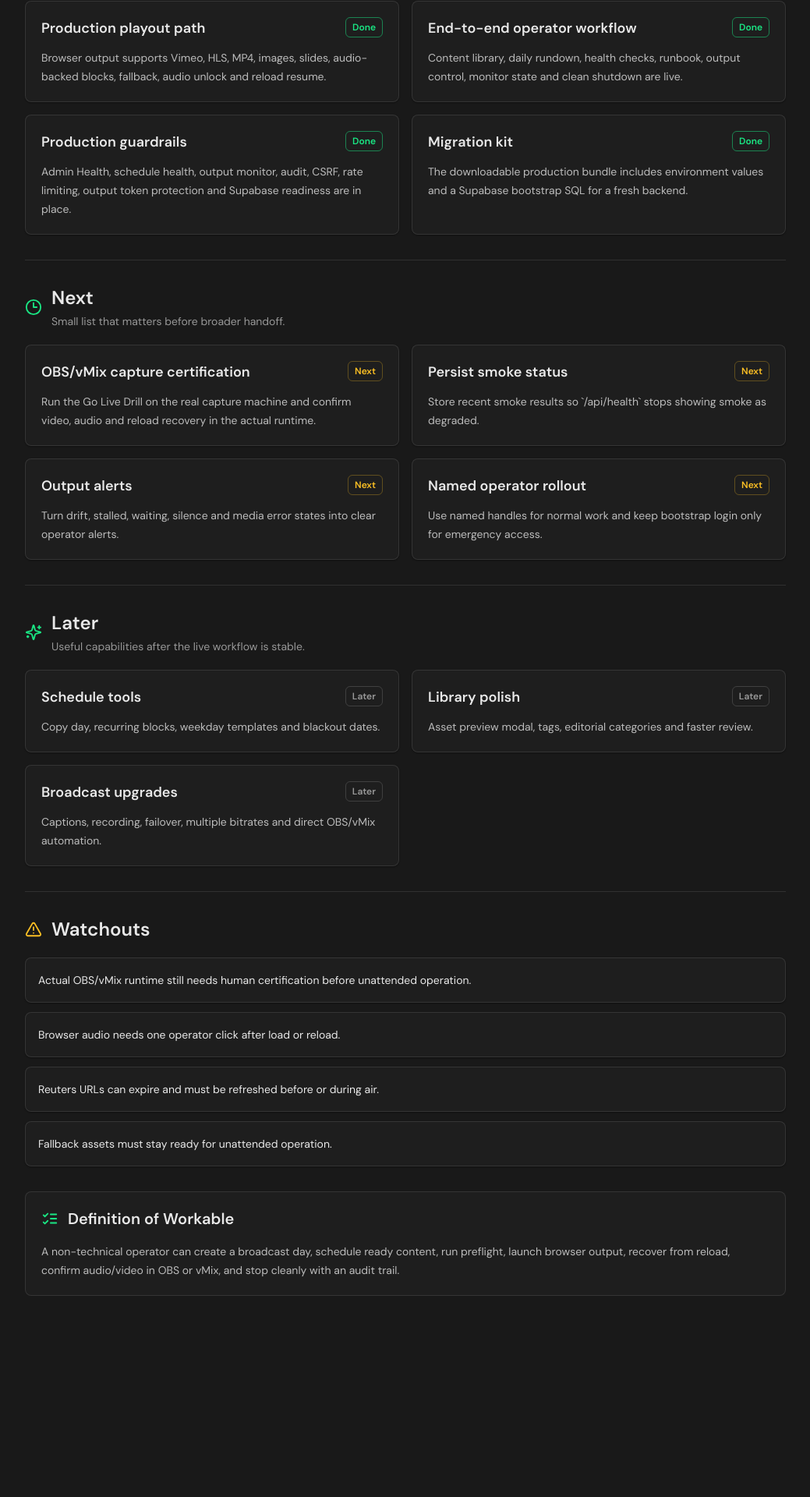
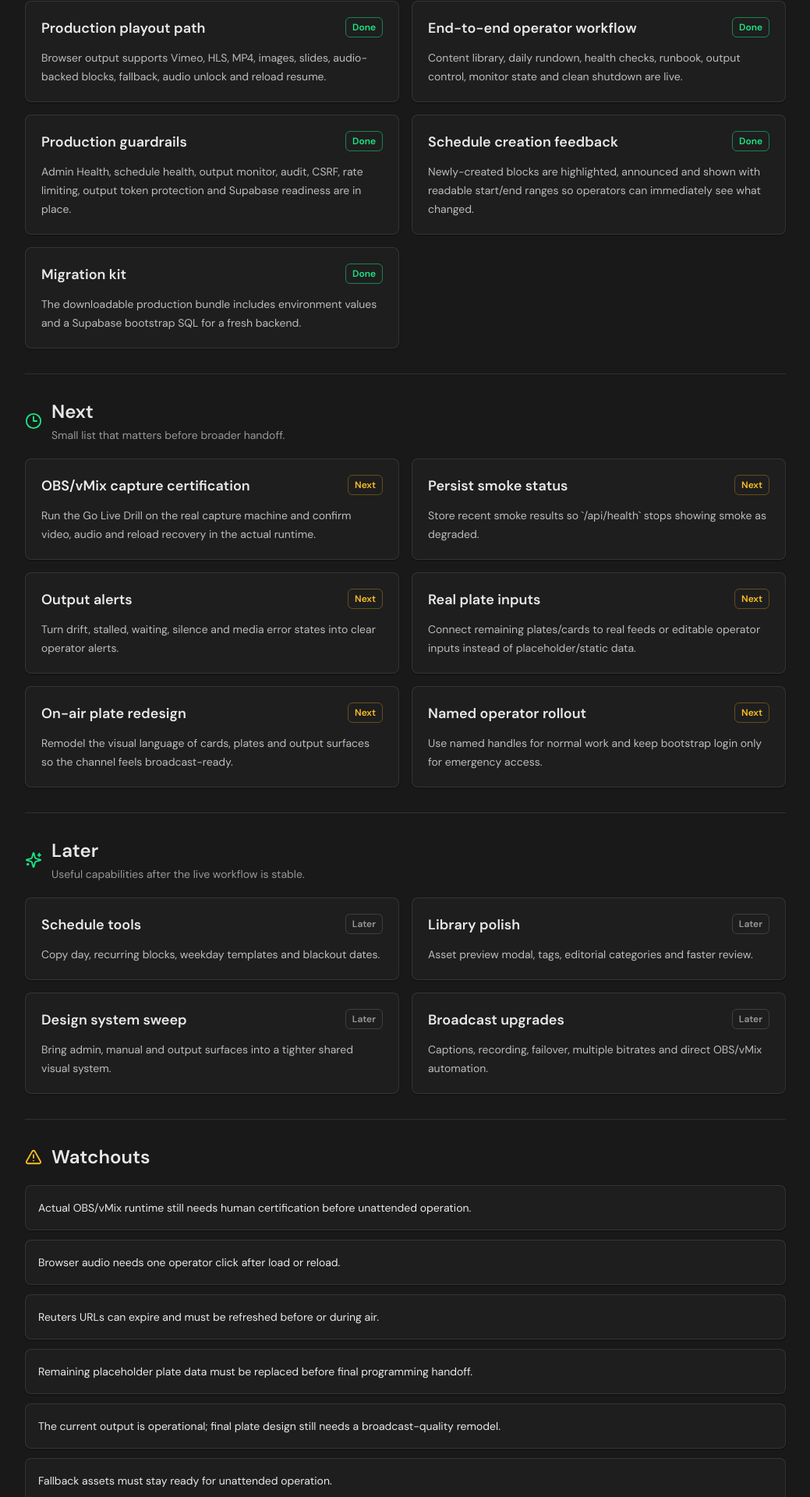
Before and after one commit to diegodella1/Broadcast-Planner, a Next.js app: page /pending in a window 1280 px wide. Shown: the part 571-2491 px from the top of the page at 78% size, without its empty margins (120-1159 px from the left). Before the commit the page ends 2273 px from the top, so only its background shows below. Built offline with nearby package versions, Linux system fonts and the light colour scheme; no server answers.

Commit message:
Update product status documentation

```diff
--- a/app/manual/page.tsx
+++ b/app/manual/page.tsx
@@ -65,10 +65,19 @@ const sections = [
 const limits = [
   "Production app is live and usable with an operator present.",
   "OBS/vMix must still be certified on the actual capture machine before unattended operation.",
+  "Some on-air plates still need real data inputs or editable operator inputs.",
+  "The final broadcast plate design still needs a visual remodel.",
   "Browser audio requires one operator click after load or reload.",
   "Reuters endpoints are dynamic; refresh expired URLs before or during air.",
   "Fallback assets are required for reliable unattended operation.",
   "Secrets must stay in environment variables or encrypted settings."
+]
+
+const recentUpdates = [
+  "Schedule now highlights the block that was just created.",
+  "Calendar blocks show start/end ranges and a readable duration chip.",
+  "Gaps show their full time range so operators can fill the right window faster.",
+  "Supabase bootstrap SQL is available for setting up a fresh backend."
 ]
 
 export default function ManualPage() {
@@ -105,6 +114,17 @@ export default function ManualPage() {
             <Link className="btn-secondary" href="/notion">
               Status
             </Link>
+          </div>
+        </section>
+
+        <section className="border-b border-white/10 py-8">
+          <h2 className="text-2xl font-semibold">Latest Updates</h2>
+          <div className="mt-5 grid gap-3 md:grid-cols-2">
+            {recentUpdates.map((item) => (
+              <div key={item} className="surface-panel p-4 text-sm leading-6 text-white/72">
+                {item}
+              </div>
+            ))}
           </div>
         </section>
 
--- a/app/notion/page.tsx
+++ b/app/notion/page.tsx
@@ -7,6 +7,7 @@ const shipped = [
   "Rate limiting, CSRF protection and output token flow",
   "Admin health checks and Go Live Drill",
   "Daily schedule builder with schedule health polling",
+  "Schedule add-block confirmation with highlighted placement and readable time ranges",
   "Runbook for preflight, live operation, incident notes and shutdown",
   "Output overrides for urgent live cuts",
   "Music preferences for image and slide blocks",
@@ -34,6 +35,8 @@ const verification = [
 const nextSteps = [
   "Provision day-to-day named operators and keep bootstrap token as emergency-only access.",
   "Run the browser output Go Live Drill in the actual OBS/vMix capture runtime.",
+  "Replace remaining placeholder/static plate data with real feeds or editable operator inputs.",
+  "Remodel the visual design of cards, plates and output surfaces for final broadcast identity.",
   "Add output drift monitoring and incident prompts for silence, black output and stalled video.",
   "Finish i18n and validation copy cleanup.",
   "Record recent smoke status so health is not degraded only because smoke metadata is missing."
@@ -233,6 +236,11 @@ export default function NotionStatusPage() {
                 certified separately from Playwright/headless testing.
               </li>
               <li>
+                Some on-air plates are operational but not final: remaining placeholder/static data
+                must be connected to real inputs, and the visual design needs a broadcast-quality
+                remodel.
+              </li>
+              <li>
                 If output reloads mid-show, the video seeks to the current schedule offset before
                 playback resumes. Audio may still require a Start Output click after reload.
               </li>
--- a/app/pending/page.tsx
+++ b/app/pending/page.tsx
@@ -27,6 +27,12 @@ const liveNow: Item[] = [
     status: "Done"
   },
   {
+    title: "Schedule creation feedback",
+    detail:
+      "Newly-created blocks are highlighted, announced and shown with readable start/end ranges so operators can immediately see what changed.",
+    status: "Done"
+  },
+  {
     title: "Migration kit",
     detail:
       "The downloadable production bundle includes environment values and a Supabase bootstrap SQL for a fresh backend.",
@@ -53,6 +59,18 @@ const nextWork: Item[] = [
     status: "Next"
   },
   {
+    title: "Real plate inputs",
+    detail:
+      "Connect remaining plates/cards to real feeds or editable operator inputs instead of placeholder/static data.",
+    status: "Next"
+  },
+  {
+    title: "On-air plate redesign",
+    detail:
+      "Remodel the visual language of cards, plates and output surfaces so the channel feels broadcast-ready.",
+    status: "Next"
+  },
+  {
     title: "Named operator rollout",
     detail: "Use named handles for normal work and keep bootstrap login only for emergency access.",
     status: "Next"
@@ -71,6 +89,11 @@ const later: Item[] = [
     status: "Later"
   },
   {
+    title: "Design system sweep",
+    detail: "Bring admin, manual and output surfaces into a tighter shared visual system.",
+    status: "Later"
+  },
+  {
     title: "Broadcast upgrades",
     detail: "Captions, recording, failover, multiple bitrates and direct OBS/vMix automation.",
     status: "Later"
@@ -81,6 +104,8 @@ const risks = [
   "Actual OBS/vMix runtime still needs human certification before unattended operation.",
   "Browser audio needs one operator click after load or reload.",
   "Reuters URLs can expire and must be refreshed before or during air.",
+  "Remaining placeholder plate data must be replaced before final programming handoff.",
+  "The current output is operational; final plate design still needs a broadcast-quality remodel.",
   "Fallback assets must stay ready for unattended operation."
 ]
 
@@ -98,7 +123,7 @@ export default function PendingPage() {
           </h1>
           <p className="mt-4 max-w-3xl text-base leading-7 text-white/65">
             Current shipping status for RTV Planner. The core product is live; the remaining work is
-            certification, operator polish and broadcast automation.
+            certification, real plate inputs, output design polish and broadcast automation.
           </p>
           <div className="mt-5 flex flex-wrap gap-2">
             <Link className="btn-secondary" href="/manual">
```
Also changed, not shown: 3 other files (tests, documents, lock files or other folders).
